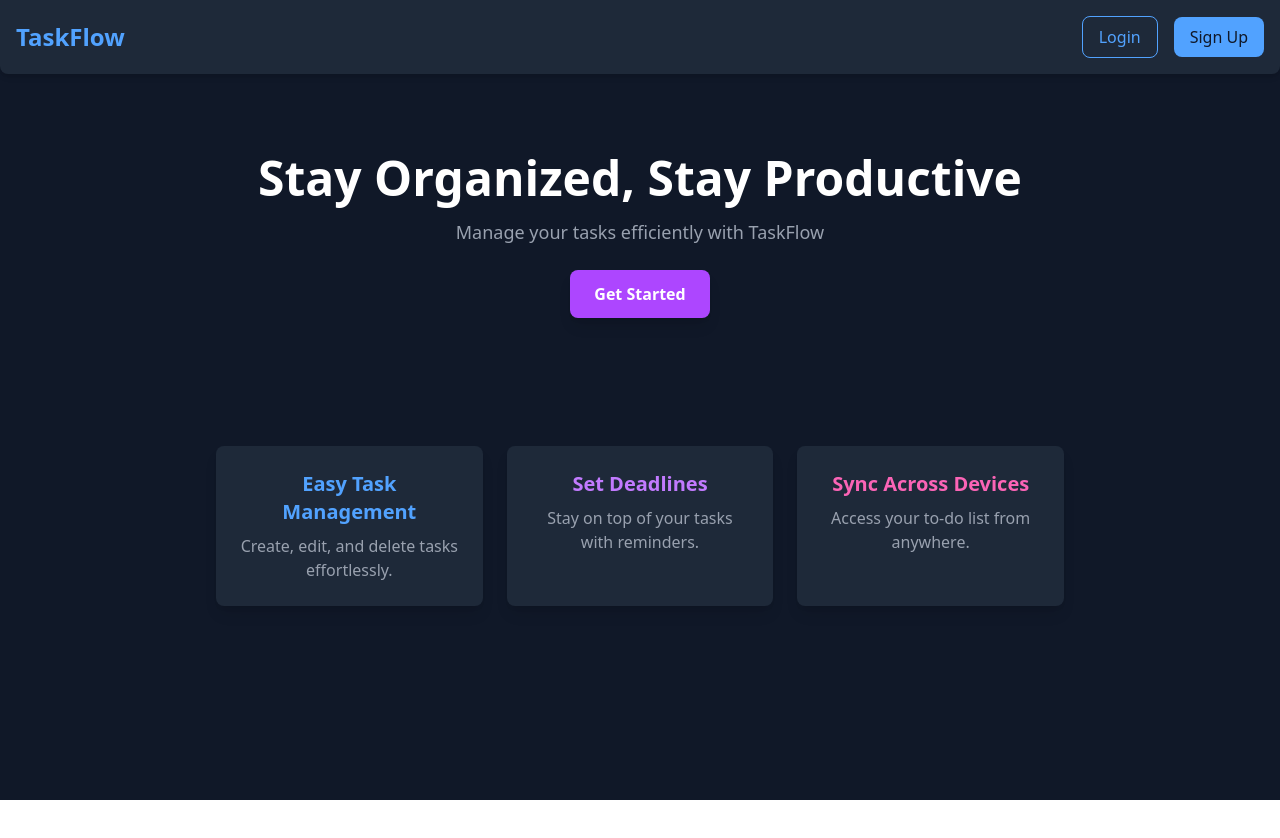
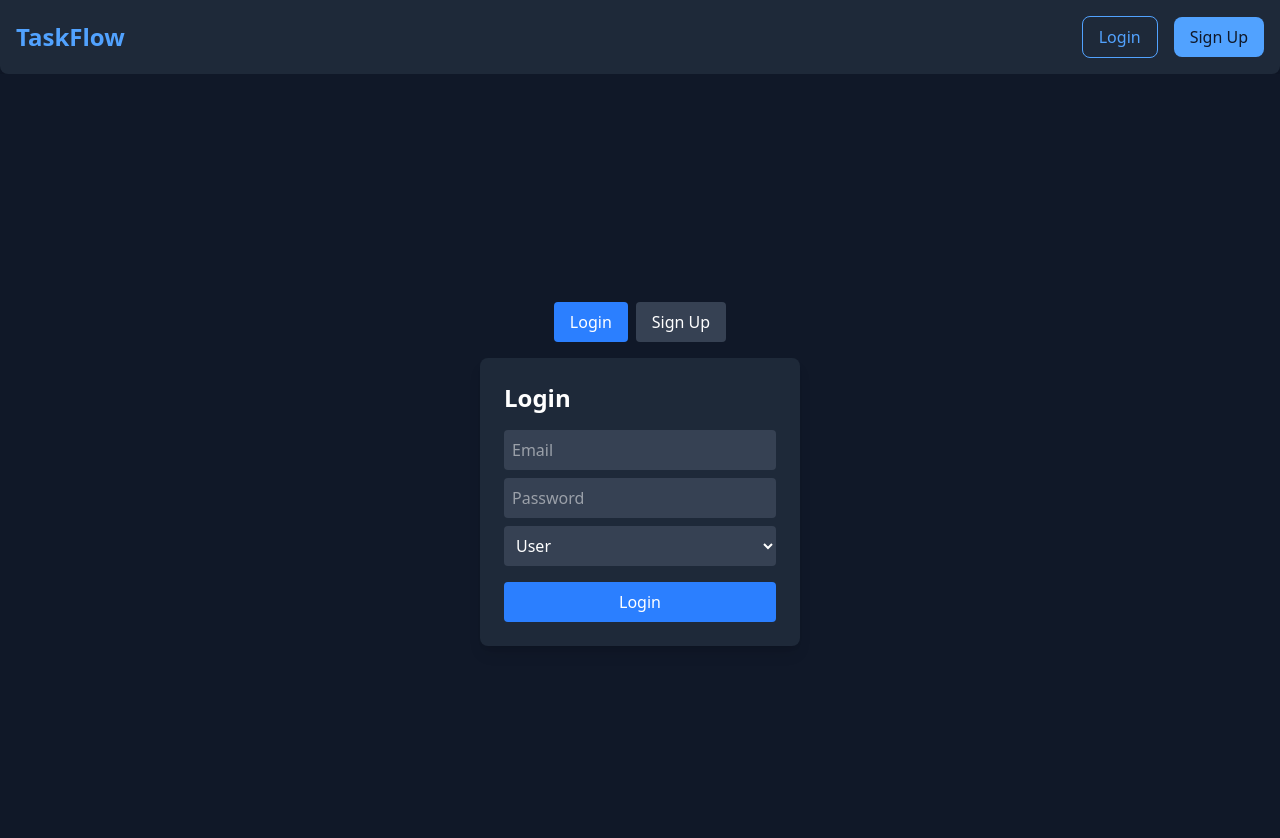
Before and after one commit to dipa-ghosh11/To-Do-App, a React (Vite) app in the folder Frontend/: page / in a window 1280 px wide. Both pictures are taken after a click on the button "Login". Shown: the top 838 px of the page. Before the commit the page ends 800 px from the top, so only its background shows below. Built offline with nearby package versions, Linux system fonts and the light colour scheme.

Commit message:
Login and signup page added

```diff
--- a/Frontend/src/App.jsx
+++ b/Frontend/src/App.jsx
@@ -1,4 +1,5 @@
 import './App.css'
+import AuthPage from './pages/AuthPage.jsx'
 import HomePage from './pages/HomePage.jsx'
 import { BrowserRouter as Router, Routes, Route } from 'react-router-dom'
 
@@ -10,6 +11,7 @@ function App() {
       <Router>
         <Routes>
           <Route path="/" element={<HomePage />}/>
+
         </Routes>
       </Router>
     </>
--- /dev/null
+++ b/Frontend/src/pages/AuthPage.jsx
@@ -0,0 +1,90 @@
+import React, { useState } from "react";
+
+const LoginForm = () => {
+    return (
+        <div className="bg-gray-800 p-6 rounded-lg shadow-lg w-80">
+            <h2 className="text-2xl font-bold text-white mb-4">Login</h2>
+            <form className="flex flex-col">
+                <input
+                    type="email"
+                    placeholder="Email"
+                    className="p-2 rounded mb-2 bg-gray-700 text-white focus:outline-none"
+                />
+                <input
+                    type="password"
+                    placeholder="Password"
+                    className="p-2 rounded mb-2 bg-gray-700 text-white focus:outline-none"
+                />
+                <select className="p-2 rounded mb-4 bg-gray-700 text-white focus:outline-none">
+                    <option value="user">User</option>
+                    <option value="admin">Admin</option>
+                </select>
+                <button className="bg-blue-500 p-2 rounded text-white hover:bg-blue-600">
+                    Login
+                </button>
+            </form>
+        </div>
+    );
+};
+
+const SignUpForm = () => {
+    return (
+        <div className="bg-gray-800 p-6 rounded-lg shadow-lg w-80">
+            <h2 className="text-2xl font-bold text-white mb-4">Sign Up</h2>
+            <form className="flex flex-col">
+                <input
+                    type="text"
+                    placeholder="Full Name"
+                    className="p-2 rounded mb-2 bg-gray-700 text-white focus:outline-none"
+                />
+                <input
+                    type="email"
+                    placeholder="Email"
+                    className="p-2 rounded mb-2 bg-gray-700 text-white focus:outline-none"
+                />
+                <input
+                    type="password"
+                    placeholder="Password"
+                    className="p-2 rounded mb-2 bg-gray-700 text-white focus:outline-none"
+                />
+                <select className="p-2 rounded mb-2 bg-gray-700 text-white focus:outline-none">
+                    <option value="user">User</option>
+                    <option value="admin">Admin</option>
+                </select>
+                <select className="p-2 rounded mb-4 bg-gray-700 text-white focus:outline-none">
+                    <option value="yes">Active - Yes</option>
+                    <option value="no">Active - No</option>
+                </select>
+                <button className="bg-green-500 p-2 rounded text-white hover:bg-green-600">
+                    Sign Up
+                </button>
+            </form>
+        </div>
+    );
+};
+
+const AuthPage = () => {
+    const [isLogin, setIsLogin] = useState(true);
+
+    return (
+        <div className="min-h-screen flex flex-col items-center justify-center bg-gray-900 text-white">
+            <div className="mb-4">
+                <button
+                    className={`px-4 py-2 mr-2 ${isLogin ? "bg-blue-500" : "bg-gray-700"} rounded`}
+                    onClick={() => setIsLogin(true)}
+                >
+                    Login
+                </button>
+                <button
+                    className={`px-4 py-2 ${!isLogin ? "bg-green-500" : "bg-gray-700"} rounded`}
+                    onClick={() => setIsLogin(false)}
+                >
+                    Sign Up
+                </button>
+            </div>
+            {isLogin ? <LoginForm /> : <SignUpForm />}
+        </div>
+    );
+};
+
+export default AuthPage;
--- a/Frontend/src/pages/HomePage.jsx
+++ b/Frontend/src/pages/HomePage.jsx
@@ -1,22 +1,34 @@
-import React from "react";
+import React, { useState } from "react";
+import AuthPage from "./AuthPage";
 
 const HomePage = () => {
+    const [showAuth, setShowAuth] = useState(false);
+    const [isLogin, setIsLogin] = useState(true);
+
     return (
         <div className="min-h-screen bg-gray-900 text-white">
             {/* Navbar */}
             <nav className="bg-gray-800 shadow-md p-4 flex justify-between items-center rounded-b-lg">
                 <h1 className="text-2xl font-bold text-blue-400">TaskFlow</h1>
                 <div>
-                    <button className="mr-4 px-4 py-2 border border-blue-400 text-blue-400 rounded-lg hover:bg-blue-400 hover:text-gray-900 transition">
+                    <button
+                        className="mr-4 px-4 py-2 border border-blue-400 text-blue-400 rounded-lg hover:bg-blue-400 hover:text-gray-900 transition"
+                        onClick={() => { setShowAuth(true); setIsLogin(true); }}
+                    >
                         Login
                     </button>
-                    <button className="px-4 py-2 bg-blue-400 text-gray-900 rounded-lg hover:bg-blue-500 transition">
+                    <button
+                        className="px-4 py-2 bg-blue-400 text-gray-900 rounded-lg hover:bg-blue-500 transition"
+                        onClick={() => { setShowAuth(true); setIsLogin(false); }}
+                    >
                         Sign Up
                     </button>
                 </div>
             </nav>
 
             {/* Hero Section */}
+            {!showAuth ? (
+                <>
                     <header className="text-center py-20 px-6">
                         <h2 className="text-5xl font-extrabold">Stay Organized, Stay Productive</h2>
                         <p className="text-lg mt-4 text-gray-400">Manage your tasks efficiently with TaskFlow</p>
@@ -40,6 +52,10 @@ const HomePage = () => {
                             <p className="text-gray-400 mt-2">Access your to-do list from anywhere.</p>
                         </div>
                     </section>
+                </>
+            ) : (
+                <AuthPage isLogin={isLogin} setShowAuth={setShowAuth} />
+            )}
         </div>
     );
 };
```
Lines whose indentation alone changed are shown as unchanged.
